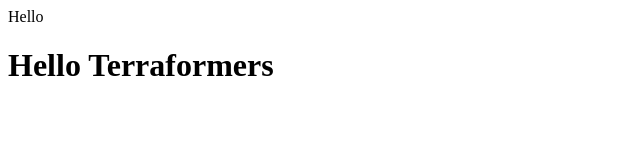
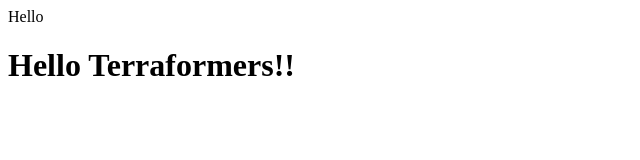
Before and after one commit to torck82/terraform-beginner-bootcamp-2023, a plain HTML site: page public/index.html in a window 1280 px wide. Shown: the full height of the page, 0-640 px from the left. Drawn offline with Linux system fonts and the light colour scheme.

```diff
--- a/public/index.html
+++ b/public/index.html
@@ -3,9 +3,9 @@
 <head>
     <meta charset="UTF-8">
     <meta name="viewport" content="width=device-width, initial-scale=1.0">
-    <title>Hello Terraformers</title>
+    <title>Hello Terraformers!!!!!</title>
 </head>
 <body>
-    <h1>Hello Terraformers</h1>
+    <h1>Hello Terraformers!!</h1>
 </body>
 </html>
```
Also changed, not shown: 6 other files.
